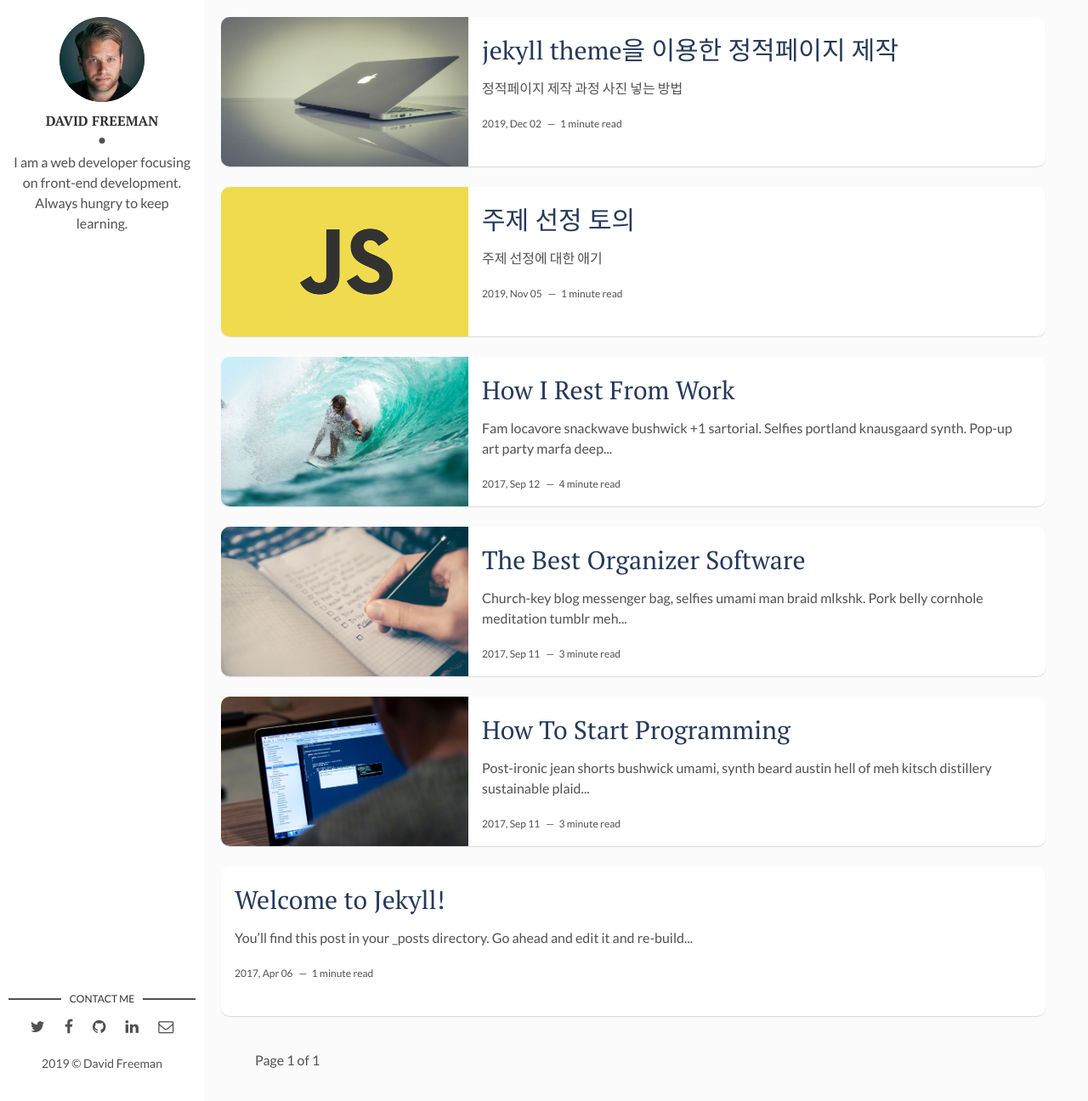
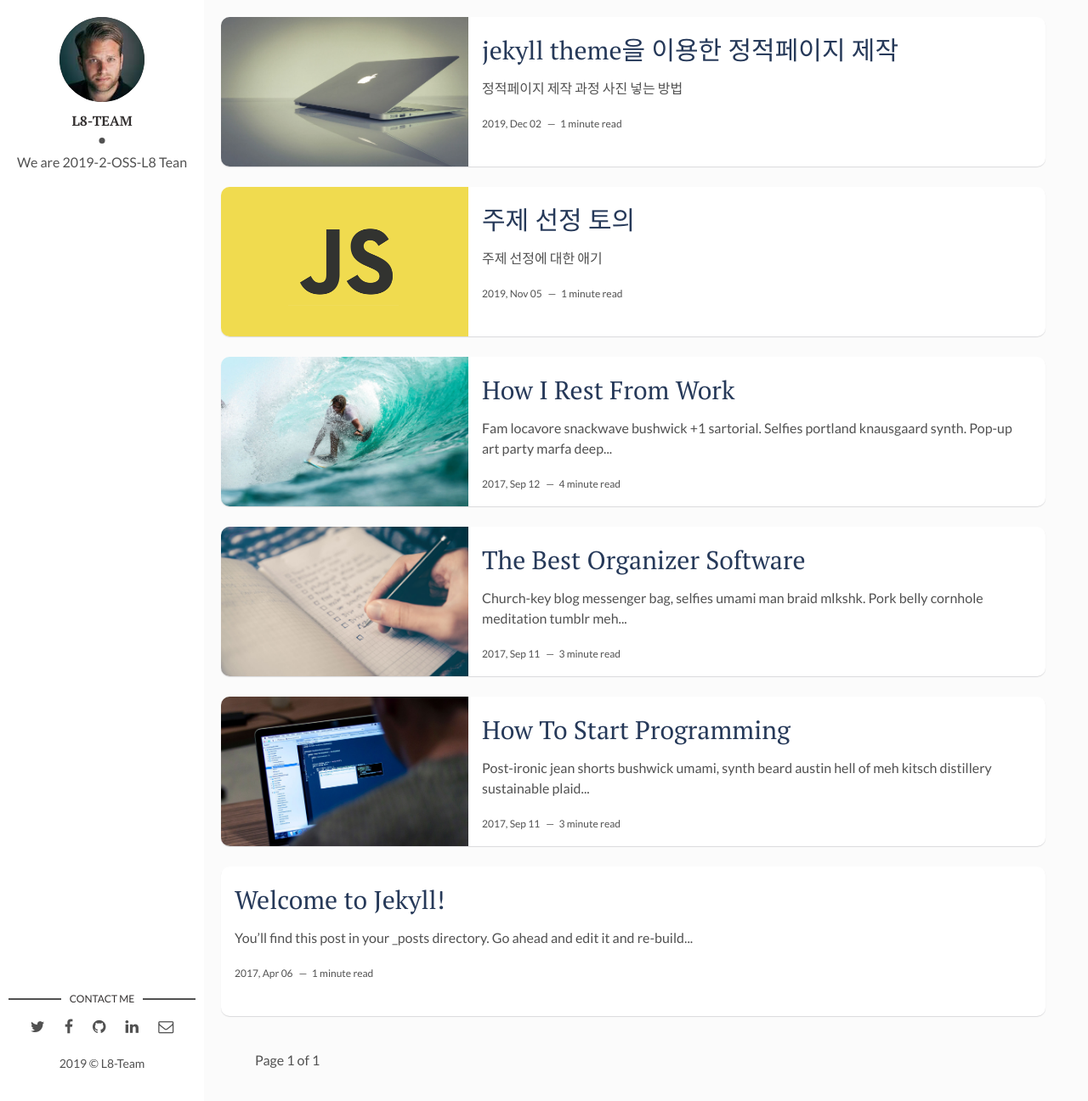
Before and after one commit to 19-2-SKKU-OSS/2019-2-OSS-L8-page, a Jekyll site: the page built from index.html, in a window 1280 px wide and 1296 px high. Shown: the whole window at 85% size. Built offline with Jekyll 4.4.1, drawn with Linux system fonts in a browser that asks for light colours; the list of posts is cut into pages by our own code.

Commit message:
Write Information

```diff
--- a/_config.yml
+++ b/_config.yml
@@ -1,4 +1,4 @@
-title: Hello, world! I'm David Freeman
+title: Hello! We're L8-Team
 description: > # this means to ignore newlines until "baseurl:"
   Write an awesome description for your new site here. You can edit this
   line in _config.yml. It will appear in your document head meta (for
@@ -9,12 +9,12 @@
 site-twitter: #if your site has a twitter account, enter it here
 
 # Author Settings
-author: David Freeman # add your name
+author: L8-Team # add your name
 author-img: david-freeman.jpg # add your photo
-about-author: I am a web developer focusing on front-end development. Always hungry to keep learning. # add description
+about-author: We are 2019-2-OSS-L8 Tean # add description
 social-twitter: # add your Twitter handle
 social-facebook: # add your Facebook handle
-social-github: artemsheludko # add your Github handle
+social-github:  # add your Github handle
 social-linkedin: # add your Linkedin handle
 social-email: # add your Email address
 
```
